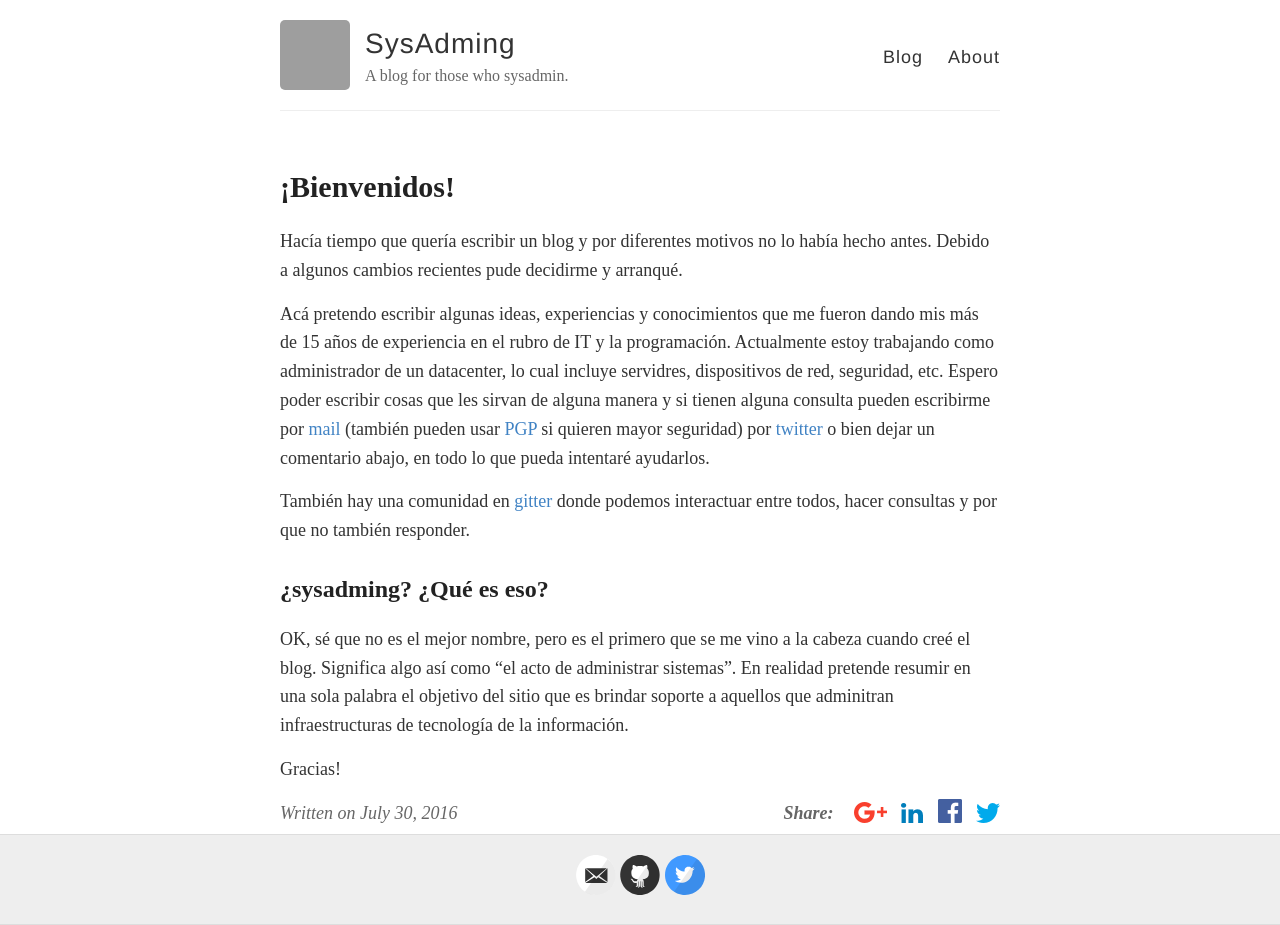
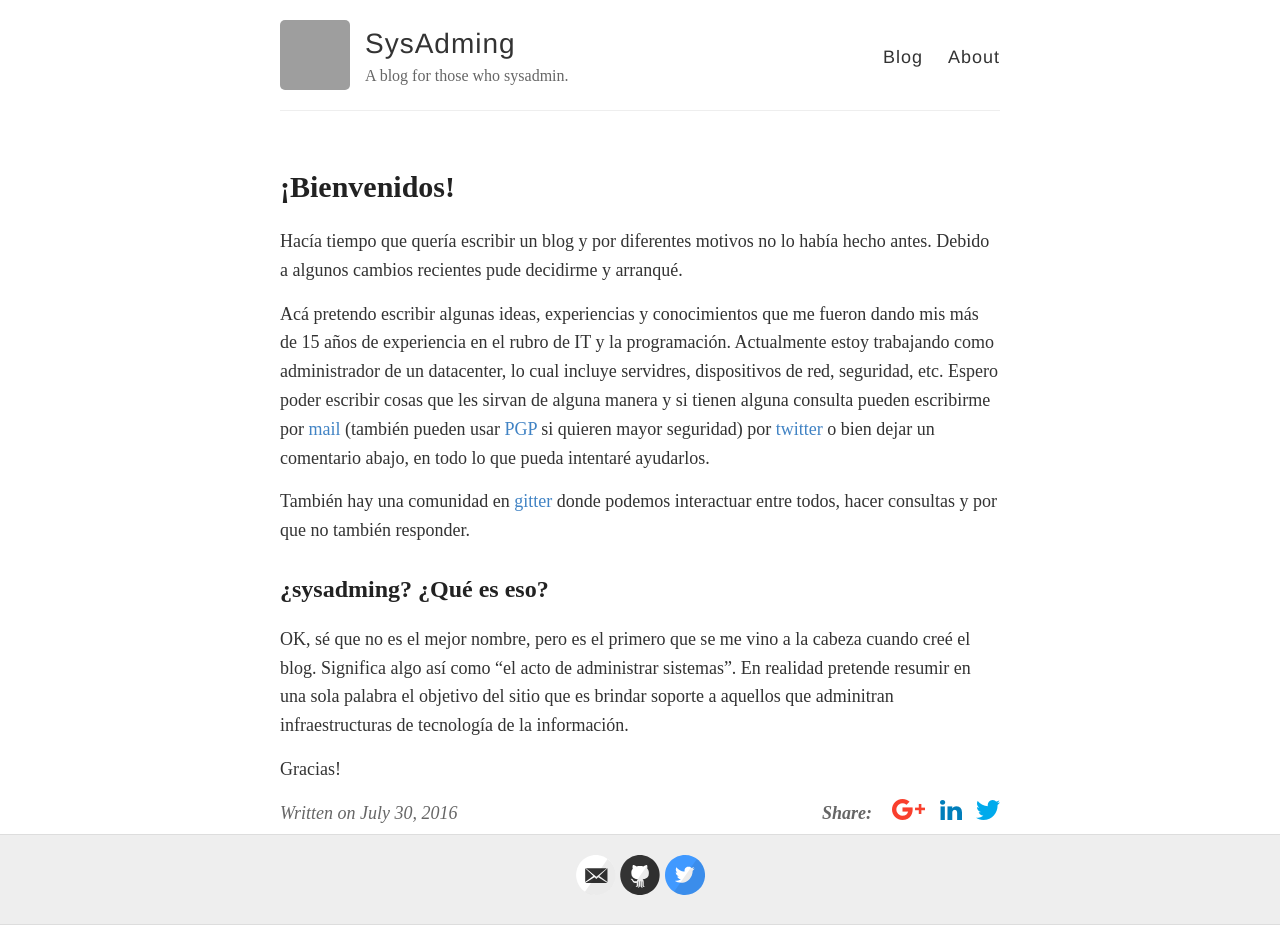
Before and after one commit to sysadming/sysadming.github.io, a Jekyll site: the page built from _posts/2016-7-30-Hello-World.md, in a window 1280 px wide. Built offline with Jekyll 4.4.1, drawn with Linux system fonts in a browser that asks for light colours; comment, search, counter and statistics services are not loaded; grey boxes are pictures that could not be loaded.

Commit message:
Corrección enen google+ share

```diff
--- a/_config.yml
+++ b/_config.yml
@@ -42,7 +42,7 @@ google_analytics:
 # Sharing settings
 sharing:
   twitter:    true
-  facebook:   true
+  facebook:   false
   gplus:      true
   linkedin:   true
 
--- a/_includes/social.html
+++ b/_includes/social.html
@@ -5,7 +5,7 @@
     <!--the Google+ link url;
     base = https://plus.google.com/share? -->
 
-    <a href="https://plus.google.com/share?url=http://tomhohenstein.com{{ page.url }}&hl=en-US"onclick="javascript:window.open(this.href,'','menubar=no,toolbar=no,resizable=yes,scrollbars=yes,height=600,width=600');return false;">
+    <a href="https://plus.google.com/share?url={{ site.url }}{{ page.url }}&hl=en-US"onclick="javascript:window.open(this.href,'','menubar=no,toolbar=no,resizable=yes,scrollbars=yes,height=600,width=600');return false;">
 
         <!-- use the google+ logo for the link -->
         <img
```
